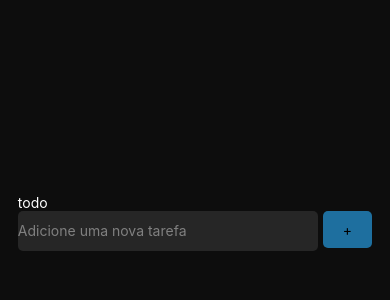
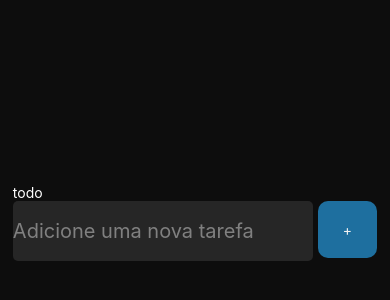
Before and after one commit to felipespinassi/todoListApp, a React Native app: screen / in a window 390 px wide. Shown: the part 200-500 px from the top of the page. Built offline with nearby package versions, Linux system fonts and the light colour scheme.

Commit message:
arrumando estilização

```diff
--- a/src/screens/Home/index.tsx
+++ b/src/screens/Home/index.tsx
@@ -14,6 +14,7 @@ export default function Home() {
       <Text style={{ color: "#fff" }}>todo</Text>
       <View style={styles.container}>
         <TextInput
+          placeholderTextColor={"#808080"}
           style={styles.input}
           placeholder="Adicione uma nova tarefa"
         />
@@ -34,13 +35,16 @@ const styles = StyleSheet.create({
     color: "#808080",
     marginRight: 5,
     borderRadius: 5,
-    height: 40,
+    height: 60,
     width: 300,
+    borderColor: "#5E60CE",
+    fontSize: 20,
   },
   button: {
     backgroundColor: "#1E6F9F",
-    paddingHorizontal: 20,
-    paddingVertical: 10,
-    borderRadius: 5,
+    paddingHorizontal: 25,
+    paddingVertical: 20,
+    borderRadius: 10,
+    color: "#F2F2F2",
   },
 });
```
